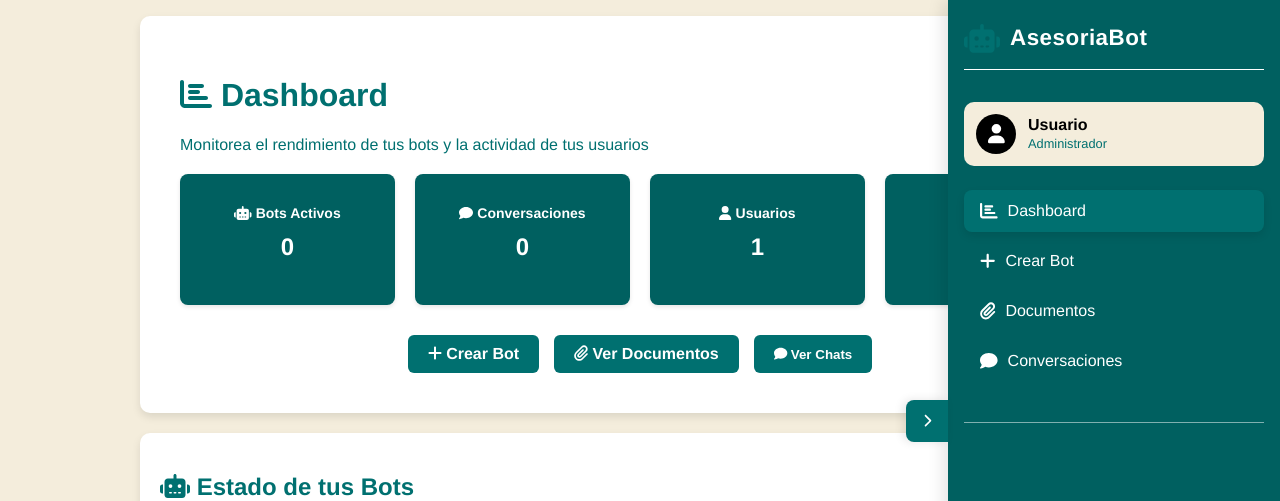
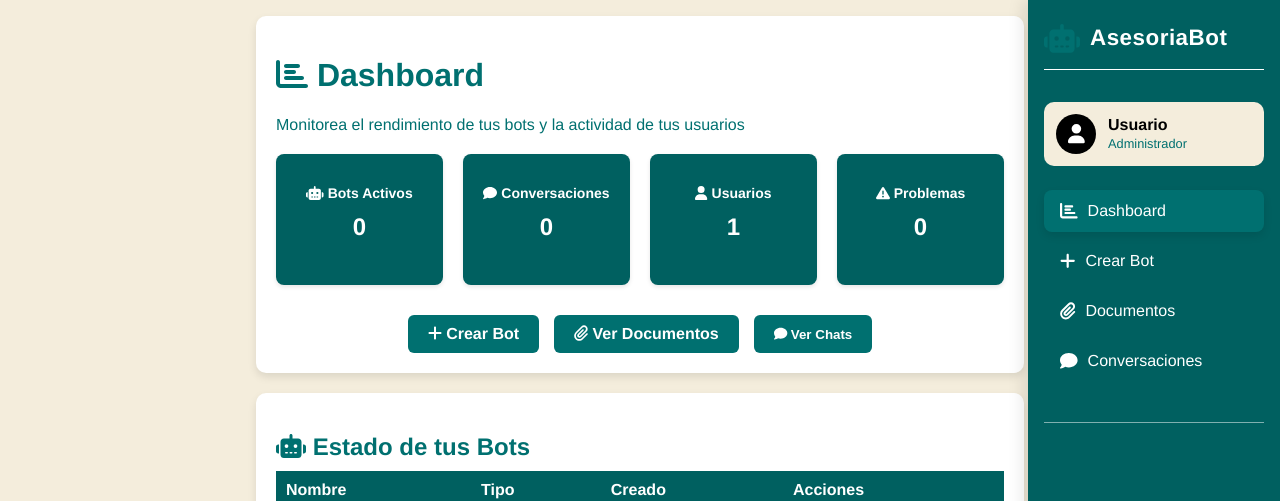
Before and after one commit to JoseManuelOberreuter/AsesoriaBotFront, a Vue app: page /dashboard in a window 1280 px wide. Shown: the top 501 px of the page. Built offline with nearby package versions, Linux system fonts and the light colour scheme; no server answers.

Commit message:
feat: Improve dashboard UI and styling

```diff
--- a/src/components/DashboardMonitor.vue
+++ b/src/components/DashboardMonitor.vue
@@ -58,7 +58,8 @@ onMounted(async () => {
 .dashboard-content {
   text-align: justify;
   background: var(--color-light-secondary);
-  padding: 40px;
+  padding: 20px;
+  margin: 20 auto;
   border-radius: 10px;
   box-shadow: 0 4px 8px rgba(0, 0, 0, 0.1);
 }
--- a/src/components/DashboardSidebar.vue
+++ b/src/components/DashboardSidebar.vue
@@ -1,11 +1,6 @@
 <template>
   <div>
     <aside :class="['right-sidebar', { open: isOpen }]">
-      <!-- Botón para abrir/cerrar -->
-      <button class="toggle-btn" @click="toggleSidebar">
-        <font-awesome-icon :icon="isOpen ? 'chevron-right' : 'chevron-left'" />
-      </button>
-
       <!-- Logo y nombre de la aplicación -->
       <div class="sidebar-header">
         <font-awesome-icon icon="robot" class="sidebar-logo" />
@@ -90,16 +85,13 @@ export default {
     }
   },
   methods: {
-    toggleSidebar() {
-      this.isOpen = !this.isOpen;
-    },
   },
 };
 </script>
 
 <style scoped>
 .right-sidebar {
-  width: 280px;
+  width: 200px;
   background: var(--color-secondary);
   padding: 1.5rem 1rem;
   position: fixed;
@@ -117,30 +109,6 @@ export default {
 
 .right-sidebar.open {
   transform: translateX(0);
-}
-
-.toggle-btn {
-  position: absolute;
-  top: 50%;
-  left: -42px;
-  width: 42px;
-  height: 42px;
-  background: var(--color-primary);
-  color: var(--color-light-secondary);
-  border: none;
-  cursor: pointer;
-  z-index: 1100;
-  border-radius: 8px 0 0 8px;
-  transition: all 0.3s ease;
-  display: flex;
-  align-items: center;
-  justify-content: center;
-  box-shadow: -3px 0 10px rgba(0, 0, 0, 0.1);
-}
-
-.toggle-btn:hover {
-  background: var(--color-dark-secondary);
-  transform: translateX(-5px);
 }
 
 .sidebar-header {
@@ -293,7 +261,7 @@ export default {
 
 @media (min-width: 768px) {
   .right-sidebar {
-    width: 300px;
+    width: 220px;
   }
 }
 </style>
--- a/src/components/DashboardStatus.vue
+++ b/src/components/DashboardStatus.vue
@@ -53,6 +53,7 @@ const viewBot = (id) => {
 <style scoped>
 .bot-status {
   margin-top: 20px;
+  margin: 20 auto;
   background: var(--color-light-secondary);
   padding: 20px;
   border-radius: 10px;
--- a/src/views/DashboardView.vue
+++ b/src/views/DashboardView.vue
@@ -1,17 +1,24 @@
 <template>
-    <div class="main-content">
-    <Dashboard />
-    <SideBarDashboard />
-    <BotStatus />
+    <div :class="['main-content', { 'sidebar-open': isSidebarOpen }]">
+        <Dashboard />
+        <SideBarDashboard />
+        <BotStatus />
     </div>
 </template>
 <script setup>
+import { ref } from 'vue';
 import SideBarDashboard from '@/components/DashboardSidebar.vue';
 import Dashboard from '@/components/DashboardMonitor.vue';
 import BotStatus from '@/components/DashboardStatus.vue';
+
+const isSidebarOpen = ref(true); // Assuming you have a way to track this
 </script>
 
 <style>
+
+.main-content.sidebar-open {
+    max-width: 60%;
+}
 
 .main-content {
     display: block;
```
